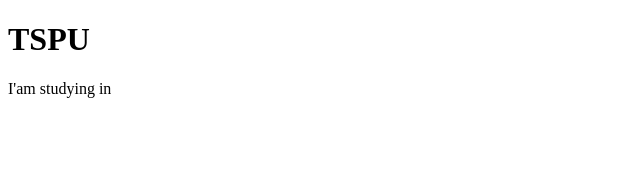
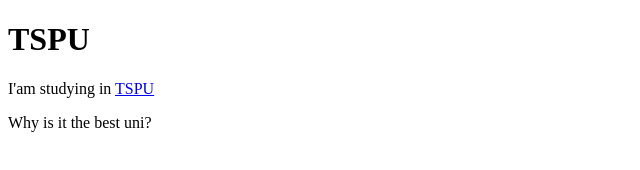
Before and after one commit to VanyaTriceps13/VanyaTripecs13.github.io, a plain HTML site: page index.html in a window 1280 px wide. Shown: the whole page, without its empty margins (0-640 px from the left). Drawn offline with Linux system fonts and the light colour scheme.

Commit message:
Wed, Sep 20, 2023, 4:53 PM +07:00

```diff
--- a/index.html
+++ b/index.html
@@ -5,5 +5,8 @@
        </head>
        <body>
         <h1>TSPU</h1>
-        <p> I'am studying in </p>
+        <p> I'am studying in <a href="https://www.tspu.edu.ru/index.php">TSPU</a> </p>
+       </p>
+       <p>Why is it the best uni?</p>
+       </body>
 <html>
```
